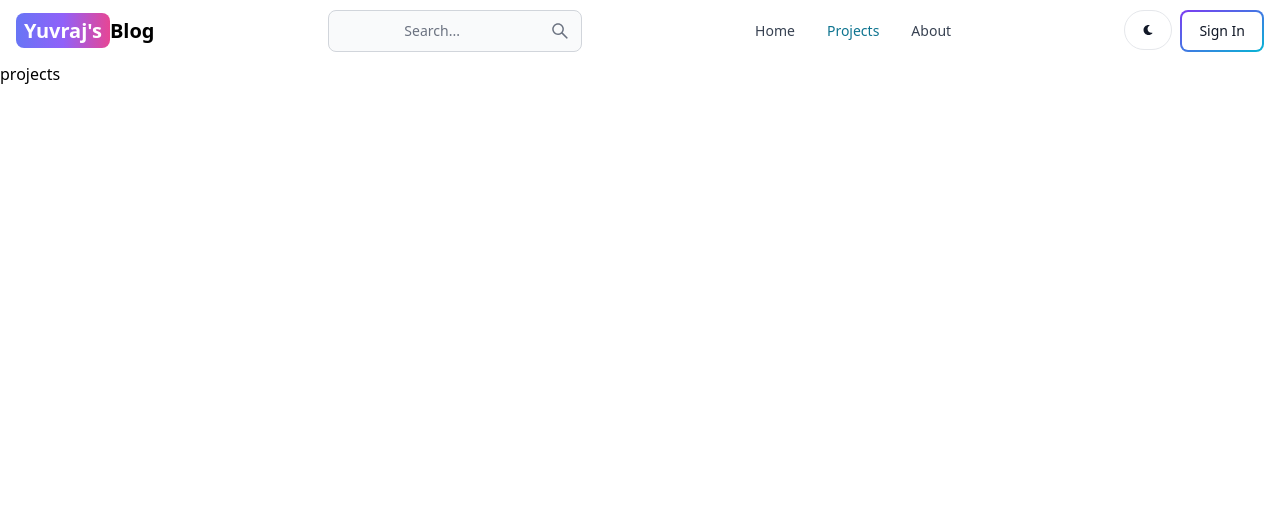
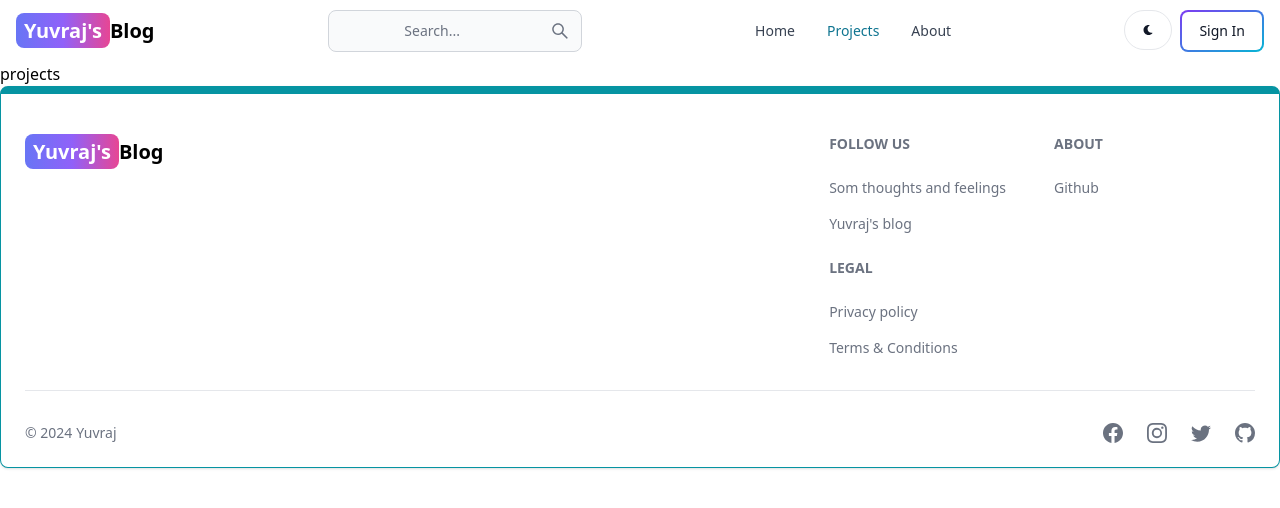
Before and after one commit to Yuvrajkarmarkar/Blogapp, a React (Vite) app in the folder Blog_frontend/: page /projects in a window 1280 px wide. Shown: the top 508 px of the page. Built offline with nearby package versions, Linux system fonts and the light colour scheme.

Commit message:
add footer

```diff
--- a/Blog_frontend/src/App.jsx
+++ b/Blog_frontend/src/App.jsx
@@ -7,6 +7,7 @@
 import Dashboard from './pages/Dashbord'
 import Projects from './pages/projects'
 import Header from './components/header'
+import Footer from './components/Footer'
 
 function Main() {
   return (
@@ -20,7 +21,7 @@
         <Route path="/dashboard" element={<Dashboard />} />
         <Route path="/projects" element={<Projects />} />
       </Routes>
-
+    <Footer/>
     </BrowserRouter>
   )
 }
--- /dev/null
+++ b/Blog_frontend/src/components/Footer.jsx
@@ -0,0 +1,89 @@
+import React from 'react'
+import { Footer } from 'flowbite-react'
+import { Link } from 'react-router-dom'
+import { BsFacebook,BsInstagram,BsTwitter,BsGithub } from 'react-icons/bs'
+export default function FooterComp() {
+  return (
+      <Footer container className='border border-t-8 border-teal-500'>
+          <div className="w-full max-w-7xl mx-auto">
+              <div className="grid w-full justify-between sm:flex md: grid-cols-1">
+                  <div className="mt-5">
+                       <Link to="/" className='self-center whitespace-nowrap text-lg sm:text-xl font-semibold dark:text-white'>
+                  <span className='px-2 py-1 bg-gradient-to-r from-indigo-500 via-purple-500 to-pink-500 rounded-lg text-white'>Yuvraj's</span>
+                  Blog
+              </Link>
+                  </div>
+                  <div className="grid grid-cols-2 gap-8 mt-4 sm:grid-col-3 sm:gap-6">
+                      <div>
+                      <Footer.Title title='Follow us' />
+                      <Footer.LinkGroup col>
+                          <Footer.Link
+                              href='https://somethoughtsandfeelings2305.blogspot.com'
+                              target='_blank'
+                              rel='noopener noreferrer'
+                          >Som thoughts and feelings
+
+                          </Footer.Link>
+                          <Footer.Link
+                              href='/about'
+                              target='_blank'
+                              rel='noopener noreferrer'
+                          >Yuvraj's blog
+
+                          </Footer.Link>
+                      </Footer.LinkGroup>
+                      </div>
+
+
+
+
+                      <div>
+                      <Footer.Title title='About' />
+                      <Footer.LinkGroup col>
+                          <Footer.Link
+                              href='https://github.com/Yuvrajkarmarkar'
+                              target='_blank'
+                              rel='noopener noreferrer'
+                          >Github
+
+                          </Footer.Link>
+
+                      </Footer.LinkGroup>
+                      </div>
+                      <div>
+                      <Footer.Title title='Legal' />
+                      <Footer.LinkGroup col>
+                          <Footer.Link
+                              href='#'
+
+                          >Privacy policy
+
+                          </Footer.Link>
+                          <Footer.Link
+                              href='#'
+
+                          >Terms & Conditions
+
+                          </Footer.Link>
+                      </Footer.LinkGroup>
+                      </div>
+                      <div></div>
+
+                  </div>
+              </div>
+              <Footer.Divider/>
+                  <div className='w-full sm:flex sm:items-center sm:justify-between'>
+                      <Footer.Copyright href='#' by="Yuvraj" year={new Date().getFullYear() } />
+              <div className="flex gap-6 sm:mt-0 sm:justify-center">
+                  <Footer.Icon href='#' icon={BsFacebook}/>
+                  <Footer.Icon href='#' icon={BsInstagram}/>
+                  <Footer.Icon href='#' icon={BsTwitter}/>
+                  <Footer.Icon href='#' icon={BsGithub} />
+
+              </div>
+              </div>
+
+     </div>
+    </Footer>
+  )
+}
```
